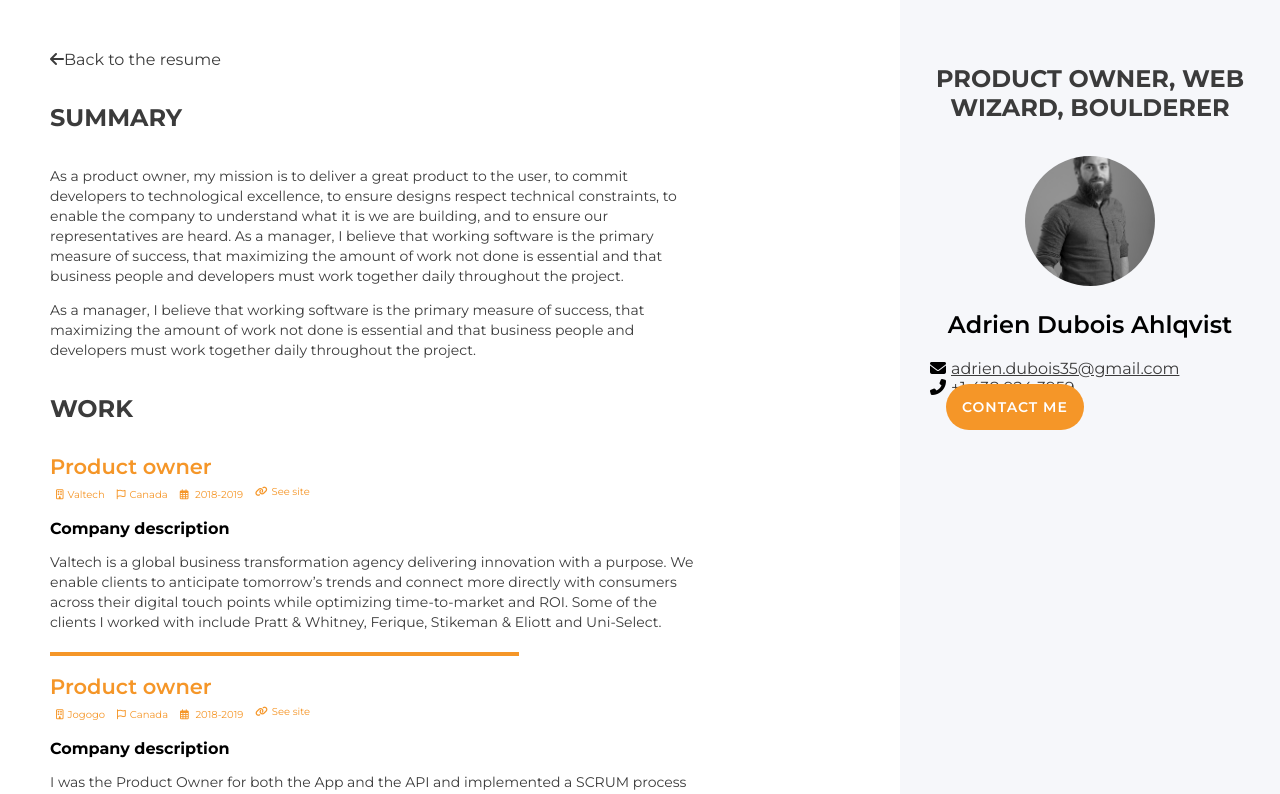
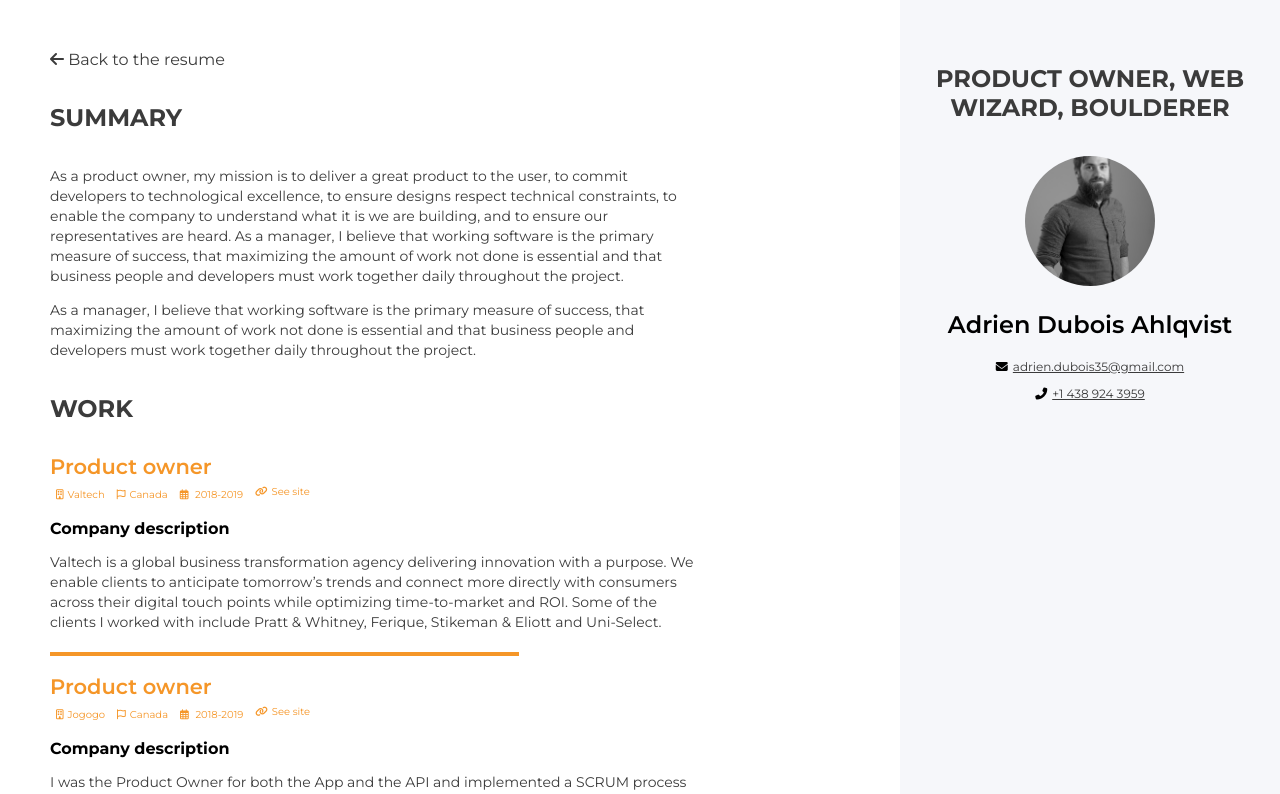
Before and after one commit to Armitage35/portfolio, a Vue app: page /#/technicalFile in a window 1280 px wide. Shown: the top 794 px of the page. Built offline with nearby package versions, Linux system fonts and the light colour scheme.

Commit message:
Wrap up changes

```diff
--- a/src/Views/TechnicalFile/TechnicalFile.vue
+++ b/src/Views/TechnicalFile/TechnicalFile.vue
@@ -2,7 +2,7 @@
 	<div class='technicalFile'>
 		<div class="technicalFile-content">
 			<router-link to="cv">
-				<a href=""><i class="fas fa-arrow-left"></i>Back to the resume</a>
+				<a href=""><i class="fas fa-arrow-left"></i>  Back to the resume</a>
 			</router-link>
 			<h1>Summary</h1>
 			<p v-for="(pitchParagraph, key) in strings.en.portfolio.elevatorPitch.pitch" :key="key">
--- a/src/Views/TechnicalFile/TechnicalSideMenu/TechnicalSidemenu.scss
+++ b/src/Views/TechnicalFile/TechnicalSideMenu/TechnicalSidemenu.scss
@@ -21,3 +21,9 @@
 	border-radius: 100%;
 	margin: auto;
 }
+
+.technicalSideMenu__contact {
+	font-size: 12px;
+	text-align: center;
+	margin: 12px;
+}
--- a/src/Views/TechnicalFile/TechnicalSideMenu/TechnicalSidemenu.vue
+++ b/src/Views/TechnicalFile/TechnicalSideMenu/TechnicalSidemenu.vue
@@ -7,7 +7,6 @@
 			<i :class="'fas ' + contactMethod.icon"></i>
 			<a class="entry__contact" :href="contactMethod.link + contactMethod.description">{{ contactMethod.description }}</a>
 		</div>
-		<a href="mailto:adrien.dubois35@gmail.com" class="bttn-primary">Contact me</a>
 	</div>
 </template>
 
```
